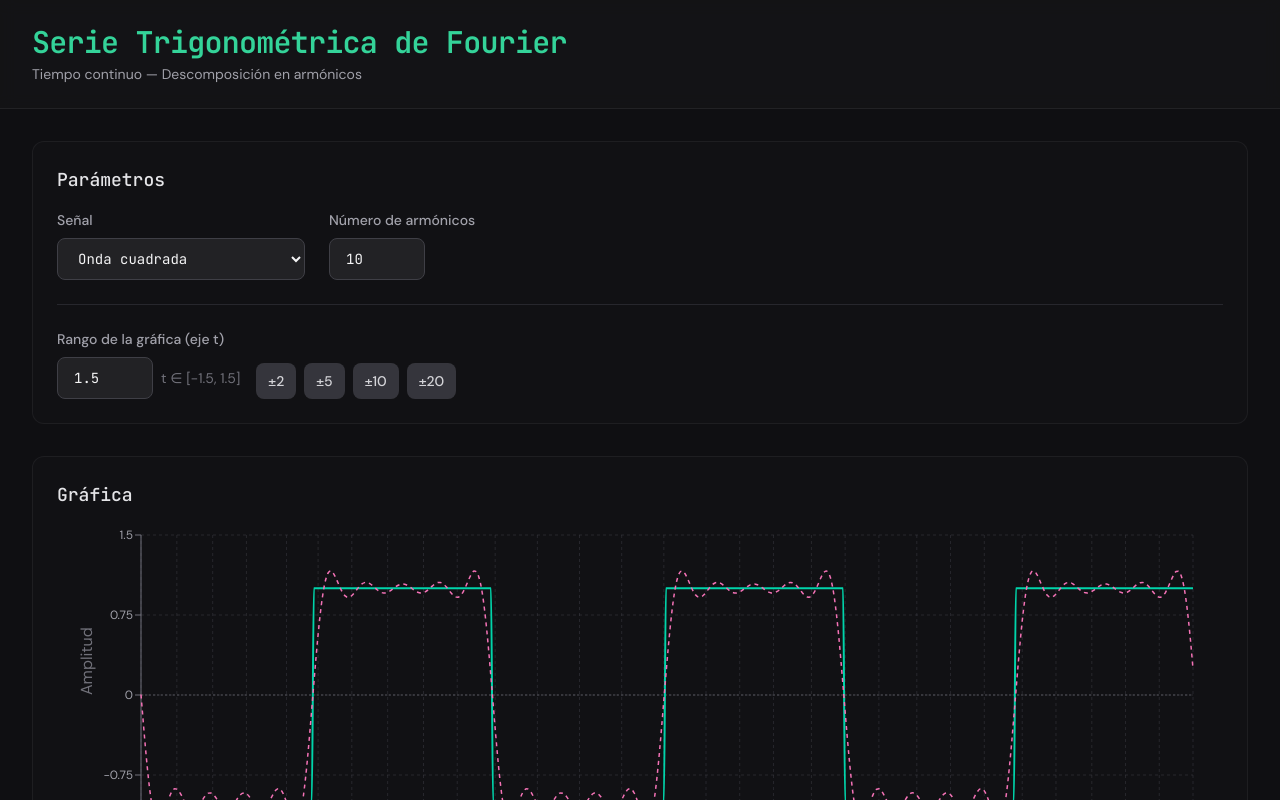
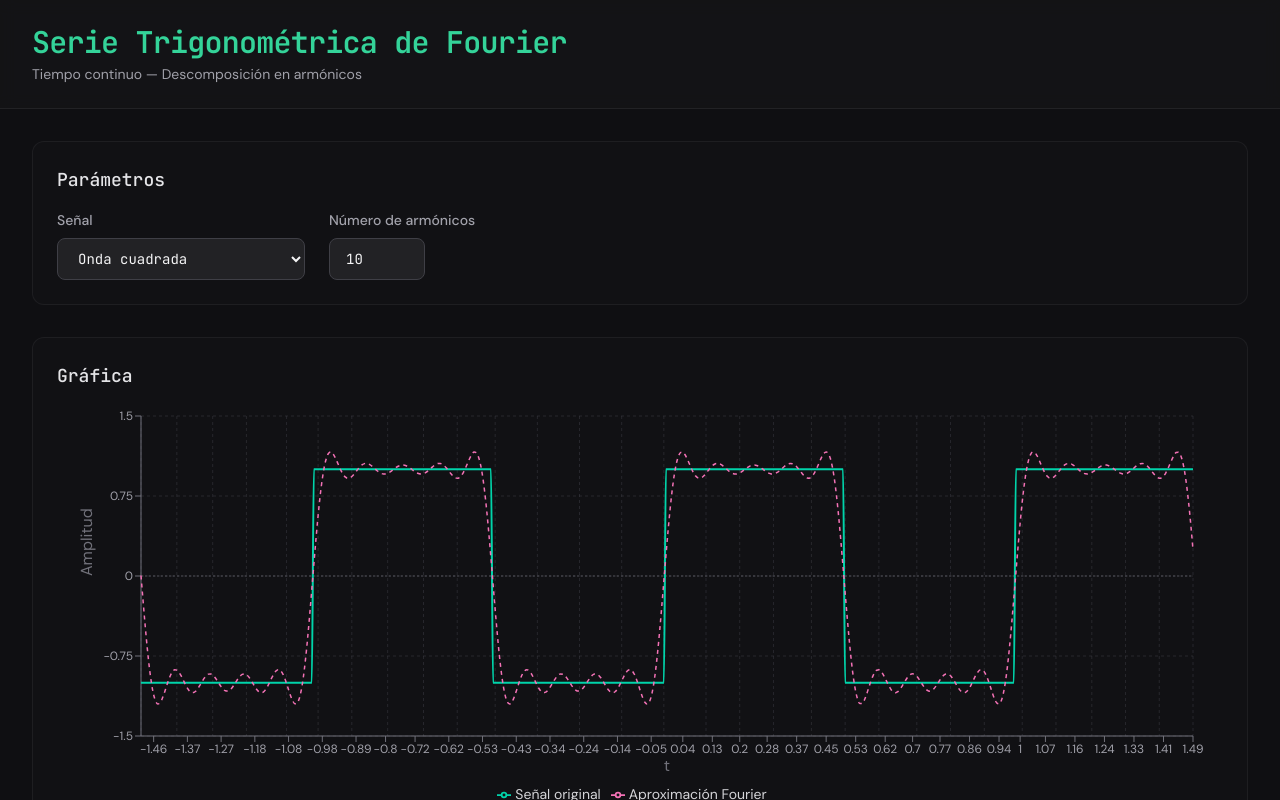
Before and after one commit to Oliverx25/Serie-Trigo-Fourier, a React (Vite) app: page / in a window 1280 px wide. Shown: the top 800 px of the page. Built offline with nearby package versions, Linux system fonts and the light colour scheme.

Commit message:
Sin controles de rango de grafica

```diff
--- a/src/App.tsx
+++ b/src/App.tsx
@@ -13,10 +13,10 @@ import { FourierChart } from './components/FourierChart';
 import { CoefficientsTable } from './components/CoefficientsTable';
 
 const T = 1;
-const RANGE_MIN = 0.5;
-const RANGE_MAX = 50;
-const RANGE_DEFAULT = 1.5;
-/** Para expresión personalizada: período = ancho del rango mostrado */
+const T_MIN = -T * 1.5;
+const T_MAX = T * 1.5;
+/** Para expresión personalizada: período = ancho del rango mostrado, así la serie aproxima toda la curva visible */
+const T_CUSTOM = T_MAX - T_MIN;
 const SAMPLE_POINTS = 500;
 const DEFAULT_HARMONICS = 10;
 const DEFAULT_CUSTOM_EXPRESSION = 'sin(2*pi*t)';
@@ -26,11 +26,6 @@ function App() {
   const [harmonics, setHarmonics] = useState(DEFAULT_HARMONICS);
   const [customExpression, setCustomExpression] =
     useState(DEFAULT_CUSTOM_EXPRESSION);
-  const [range, setRange] = useState(RANGE_DEFAULT);
-
-  const tMin = -range;
-  const tMax = range;
-  const T_CUSTOM = tMax - tMin;
 
   const signalFn = useMemo(() => {
     if (signalId === 'custom') {
@@ -53,9 +48,9 @@ function App() {
     const coeffs = computeFourierCoefficients(signalFn, period, harmonics);
 
     const data: { t: number; original: number; fourier: number }[] = [];
-    const step = (tMax - tMin) / SAMPLE_POINTS;
+    const step = (T_MAX - T_MIN) / SAMPLE_POINTS;
 
-    for (let t = tMin; t <= tMax; t += step) {
+    for (let t = T_MIN; t <= T_MAX; t += step) {
       data.push({
         t,
         original: signalFn(t),
@@ -64,7 +59,7 @@ function App() {
     }
 
     return { coeffs, chartData: data, isValid: true, error: null };
-  }, [signalFn, harmonics, signalId, tMin, tMax]);
+  }, [signalFn, harmonics, signalId]);
 
   return (
     <div className="min-h-screen bg-[#0f0f12] text-zinc-100">
@@ -158,51 +153,6 @@ function App() {
                 />
               </div>
             </div>
-            <div className="mt-6 flex flex-wrap items-end gap-4 border-t border-zinc-700/50 pt-6">
-              <div>
-                <label
-                  htmlFor="range"
-                  className="mb-2 block text-sm font-medium text-zinc-400"
-                >
-                  Rango de la gráfica (eje t)
-                </label>
-                <div className="flex items-center gap-2">
-                  <input
-                    id="range"
-                    type="number"
-                    min={RANGE_MIN}
-                    max={RANGE_MAX}
-                    step={0.5}
-                    value={range}
-                    onChange={(e) => {
-                      const v = parseFloat(e.target.value);
-                      if (!Number.isNaN(v))
-                        setRange(Math.max(RANGE_MIN, Math.min(RANGE_MAX, v)));
-                    }}
-                    className="w-24 rounded-lg border border-zinc-700 bg-zinc-800/80 px-4 py-2.5 font-display text-sm text-zinc-100 focus:border-emerald-500 focus:outline-none focus:ring-1 focus:ring-emerald-500"
-                  />
-                  <span className="text-sm text-zinc-500">
-                    t ∈ [−{range}, {range}]
-                  </span>
-                </div>
-              </div>
-              <div className="flex gap-2">
-                {[2, 5, 10, 20].map((r) => (
-                  <button
-                    key={r}
-                    type="button"
-                    onClick={() => setRange(r)}
-                    className={`rounded-lg px-3 py-2 text-sm font-medium transition-colors ${
-                      range === r
-                        ? 'bg-emerald-600 text-white'
-                        : 'bg-zinc-700/80 text-zinc-300 hover:bg-zinc-600/80'
-                    }`}
-                  >
-                    ±{r}
-                  </button>
-                ))}
-              </div>
-            </div>
           </section>
 
           {/* Gráfica */}
@@ -214,7 +164,7 @@ function App() {
               <FourierChart
                 data={chartData}
                 yDomain={signalId === 'custom' ? 'auto' : undefined}
-                xDomain={[tMin, tMax]}
+                xDomain={[T_MIN, T_MAX]}
               />
             ) : (
               <div className="flex h-[400px] items-center justify-center rounded-lg bg-zinc-800/30 text-zinc-500">
```
